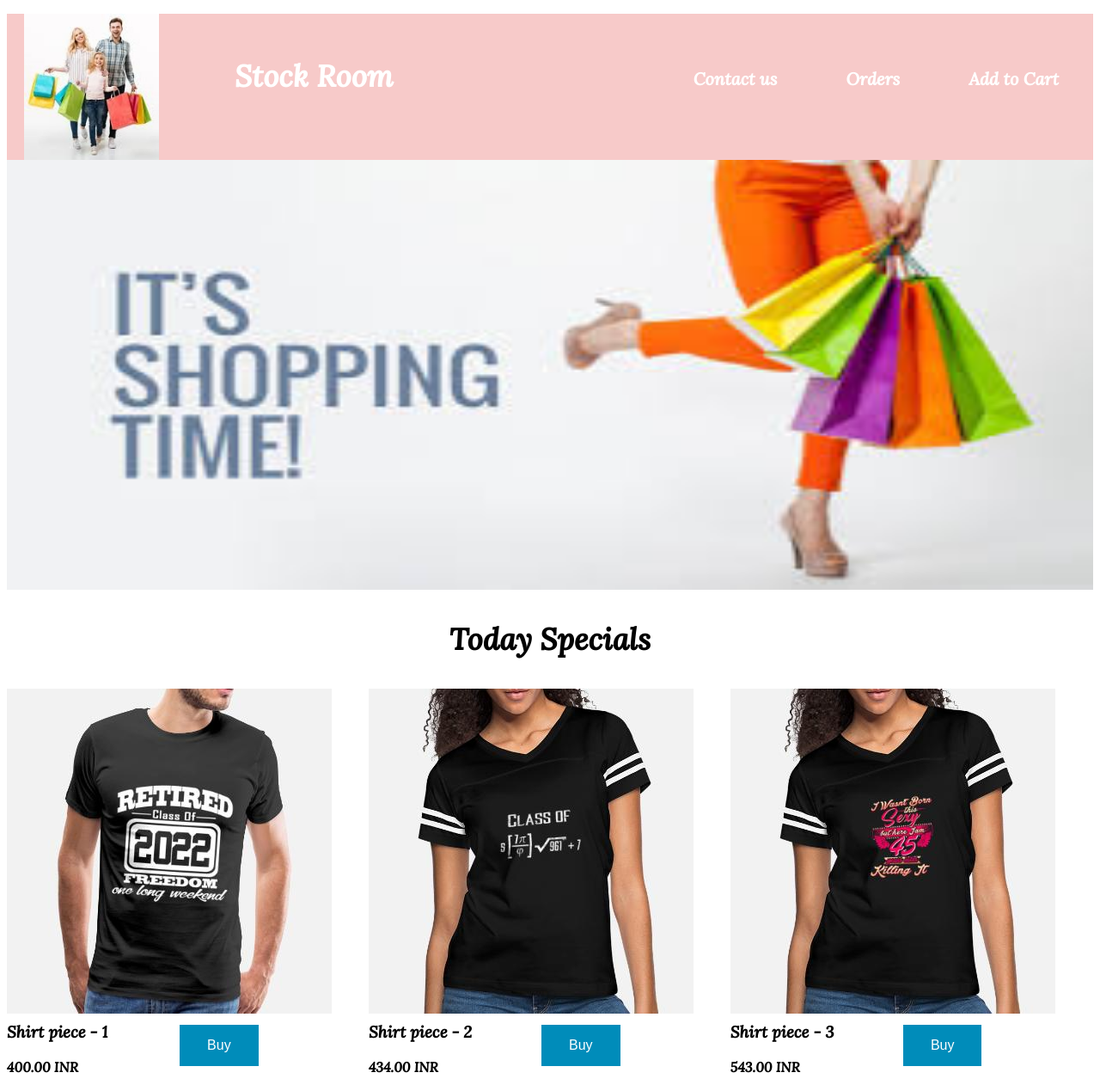
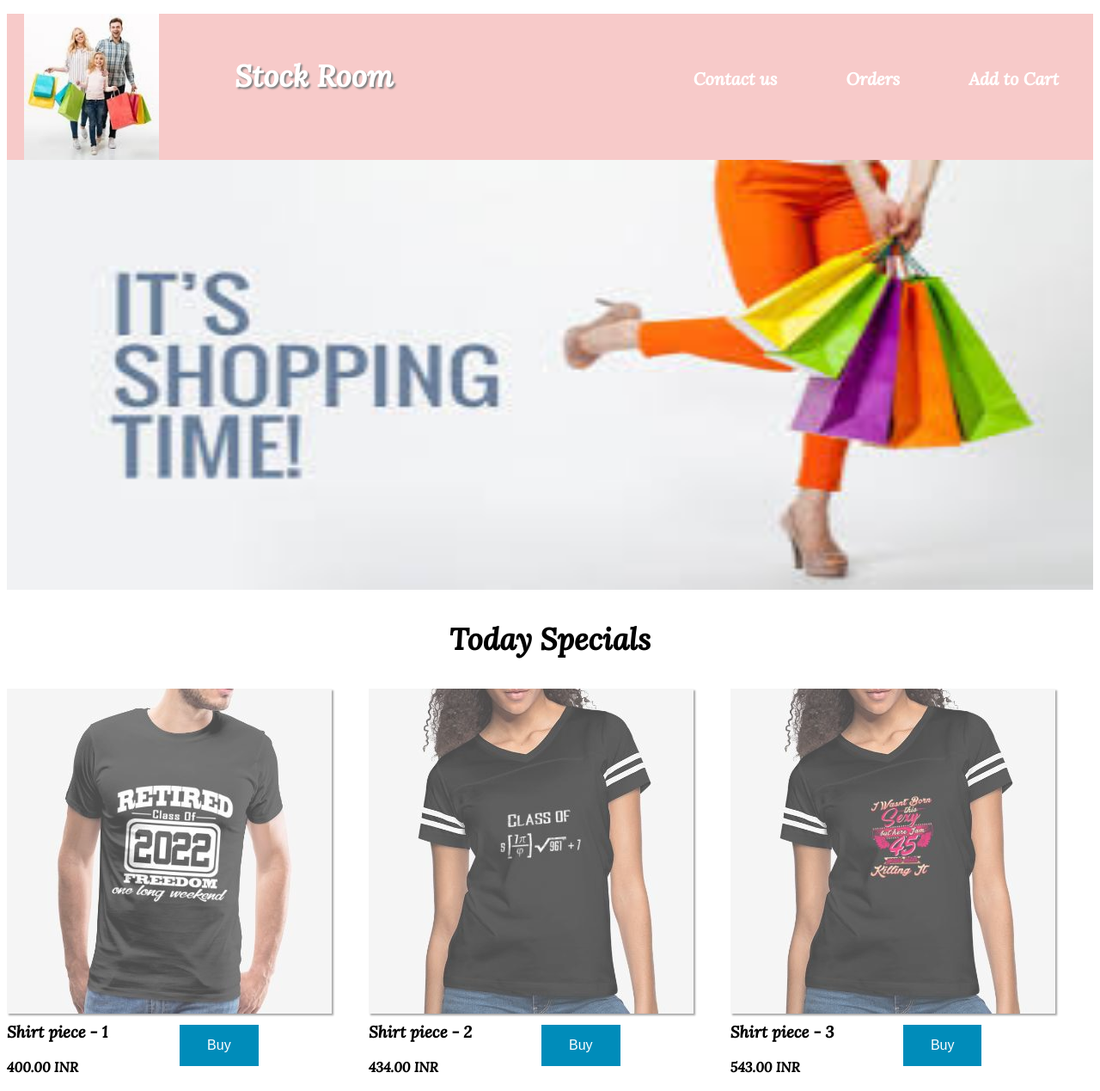
Before and after one commit to Saicharan2001/Scripting-languages-Web, a plain HTML site: page Static Shopping web page/index.html in a window 1280 px wide. Shown: the top 1269 px of the page at 86% size. Drawn offline with Linux system fonts and the light colour scheme.

Commit message:
Update stylesheet.css

```diff
--- a/Static Shopping web page/stylesheet.css
+++ b/Static Shopping web page/stylesheet.css
@@ -32,6 +32,7 @@ li{
 	padding: 20px 40px;
 	margin-top:30px;
 	margin-left: 5px;
+	text-shadow: 2px 2px 2px grey;
 }
 .header-list li{
 	float: right;
@@ -62,6 +63,11 @@ li{
 	width: 33.3%;
 	margin: 0 auto;
 	/*position: relative;*/
+	/*box-shadow: 2px 2px 2px grey;*/
+}
+.floater img{
+	box-shadow: 2px 2px 2px grey;
+	opacity: 0.7;
 }
 .floater h3,.floater h4{
 	margin-top: 5px;
@@ -69,6 +75,14 @@ li{
 	left: 25%;*/
 	/*bottom: 0%;
 	left: 30%*/
+}
+.floater img:hover{
+	/*-webkit-transition: margin 0.5s ease-out;
+    -moz-transition: margin 0.5s ease-out;
+    -o-transition: margin 0.5s ease-out;*/
+    transform: scaleY(1.03);
+    cursor: pointer;
+    opacity: 1.0;
 }
 .button {
   border: none;
```
